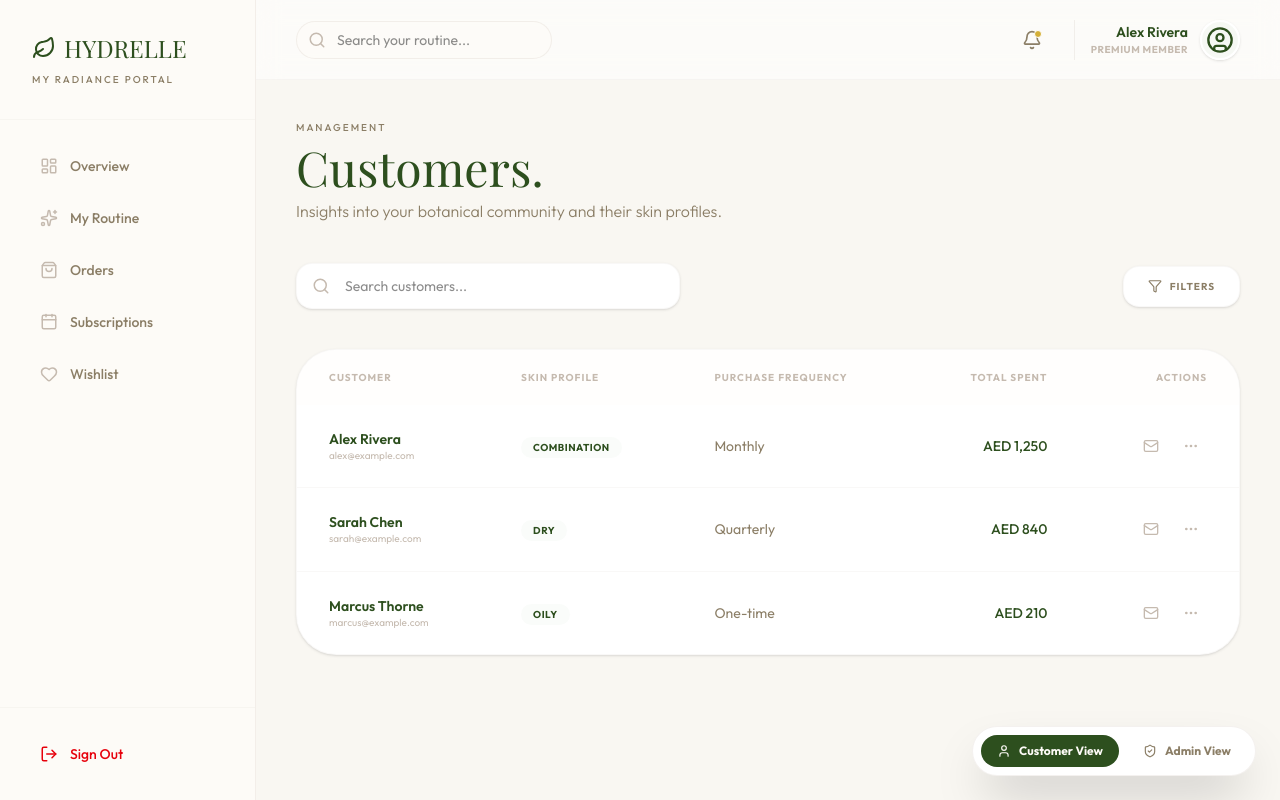
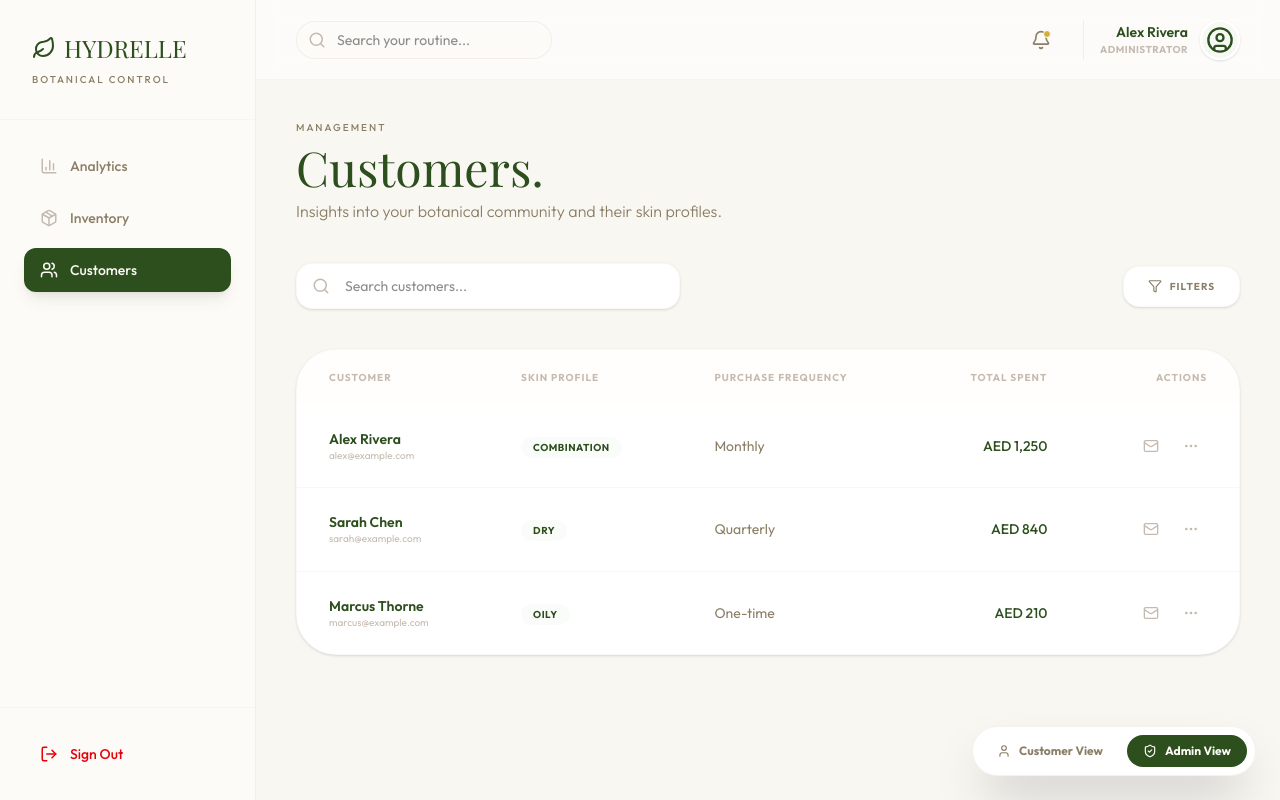
Before and after one commit to thameem89/hydrelle, a Next.js app: page /dashboard/admin/customers in a window 1280 px wide. Built offline with nearby package versions, Linux system fonts and the light colour scheme; a web font is replaced by a local one.

Commit message:
Fix: Implement URL-based role detection in DashboardLayout to prevent incorrect user redirects

```diff
--- a/app/dashboard/layout.tsx
+++ b/app/dashboard/layout.tsx
@@ -1,6 +1,7 @@
 'use client';
 
-import React, { useState } from 'react';
+import React, { useState, useEffect } from 'react';
+import { usePathname } from 'next/navigation';
 import Sidebar from '@/components/Sidebar';
 import DashboardHeader from '@/components/DashboardHeader';
 import { Menu, X, User, ShieldCheck } from 'lucide-react';
@@ -11,8 +12,18 @@ export default function DashboardLayout({
 }: {
   children: React.ReactNode;
 }) {
+  const pathname = usePathname();
   const [isMobileMenuOpen, setIsMobileMenuOpen] = useState(false);
   const [role, setRole] = useState<'customer' | 'admin'>('customer');
+
+  // Auto-detect role from path
+  useEffect(() => {
+    if (pathname.includes('/dashboard/admin')) {
+      setRole('admin');
+    } else {
+      setRole('customer');
+    }
+  }, [pathname]);
 
   return (
     <div className="min-h-screen bg-[#F9F7F2]">
```
